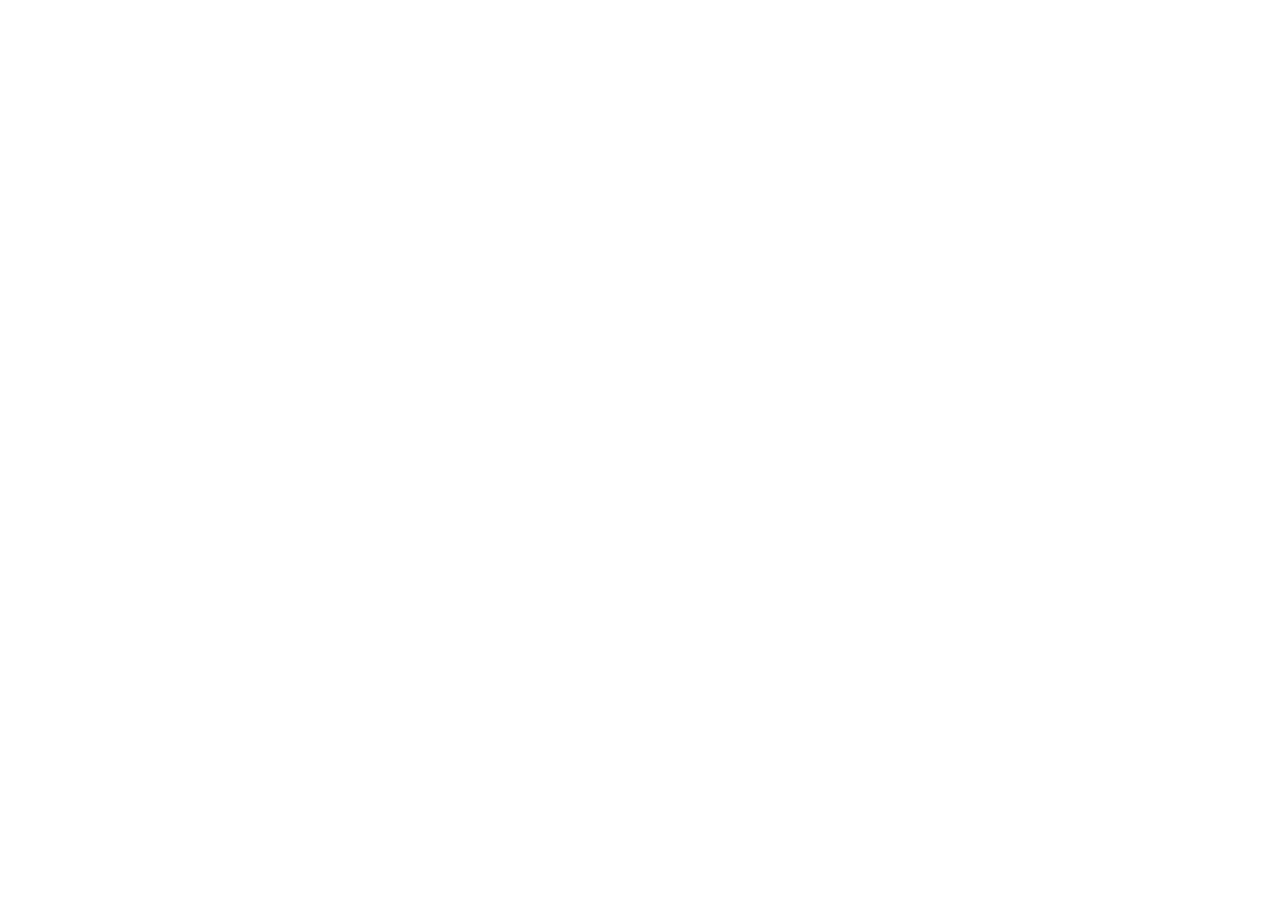
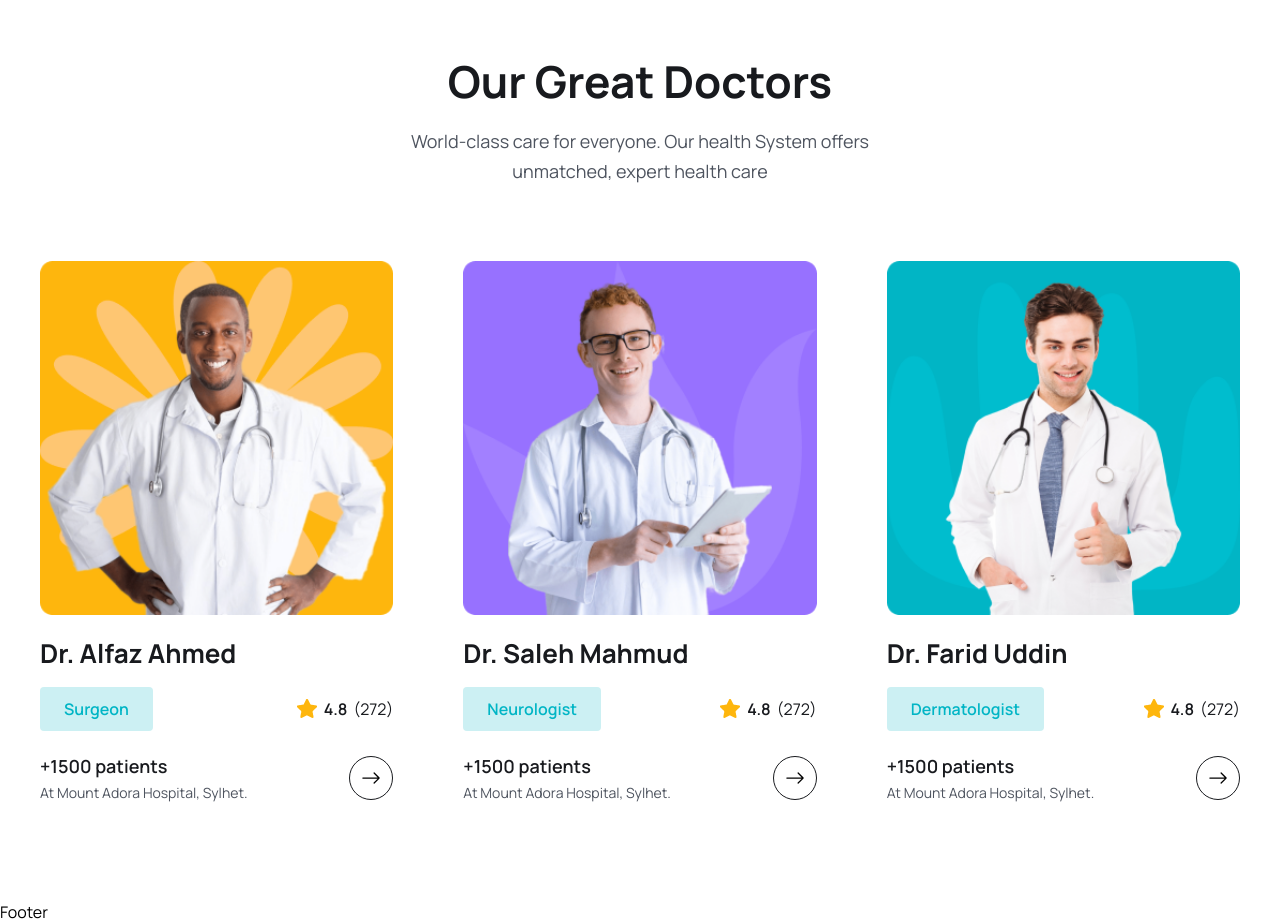
Before and after one commit to divyansh369/Medicare-Booking, a React (Vite) app in the folder frontend/: page /home in a window 1280 px wide. Shown: the part 3907-4831 px from the top of the page. Before the commit the page ends 3910 px from the top, so only its background shows below. Built offline with nearby package versions, Linux system fonts and the light colour scheme.

Commit message:
Doctors Section

```diff
--- a/frontend/src/assets/data/doctors.js
+++ b/frontend/src/assets/data/doctors.js
@@ -6,7 +6,7 @@
   {
     id: "01",
     name: "Dr. Alfaz Ahmed",
-    specialty: "Surgeon",
+    specialization: "Surgeon",
     avgRating: 4.8,
     totalRating: 272,
     photo: doctorImg01,
@@ -16,7 +16,7 @@
   {
     id: "02",
     name: "Dr. Saleh Mahmud",
-    specialty: "Neurologist",
+    specialization: "Neurologist",
     avgRating: 4.8,
     totalRating: 272,
     photo: doctorImg02,
@@ -26,7 +26,7 @@
   {
     id: "03",
     name: "Dr. Farid Uddin",
-    specialty: "Dermatologist",
+    specialization: "Dermatologist",
     avgRating: 4.8,
     totalRating: 272,
     photo: doctorImg03,
--- /dev/null
+++ b/frontend/src/components/Doctors/DoctorCard.jsx
@@ -0,0 +1,64 @@
+import React from "react";
+import starIcon from "../../assets/images/Star.png";
+import { Link } from "react-router-dom";
+import { BsArrowRight } from "react-icons/bs";
+
+const DoctorCard = ({ doctor }) => {
+  const {
+    name,
+    avgRating,
+    totalRating,
+    photo,
+    specialization,
+    totalPatients,
+    hospital,
+  } = doctor;
+
+  return (
+    <div className="p-3 lg:p-5">
+      <div>
+        <img src={photo} className="w-full" alt="" />
+      </div>
+
+      <h2 className="text-[18px] leading-[30px] lg:text-[26px] lg:leading-9 text-headingColor font-[700] mt-3 lg:mt-5">
+        {name}
+      </h2>
+
+      <div className="mt-2 lg:mt-4 flex items-center justify-between">
+        <span className="bg-[#CCF0F3] text-irisBlueColor py-1 px-2 lg:py-2 lg:px-6 text-[12px] leading-4 lg:text-[16px] lg:leading-7 font-semibold rounded">
+          {specialization}
+        </span>
+
+        <div className="flex items-center gap-[6px]">
+          <span className="flex items-center gap-[6px] text-[14px] leading-6 lg:text-[16px] lg:leading-7 font-semibold text-headingColor">
+            <img src={starIcon} alt="" />
+            {avgRating}
+          </span>
+          <span className="flex items-center gap-[6px] text-[14px] leading-6 lg:text-[16px] lg:leading-7 font-[400px] text-headingColor">
+            ({totalRating})
+          </span>
+        </div>
+      </div>
+
+      <div className="mt-[18px] lg:mt-5 flex items-center justify-between">
+        <div>
+          <h3 className="text-[16px] leading-7 lg:text-[18px] lg:leading-[30px] font-semibold text-headingColor ">
+            +{totalPatients} patients
+          </h3>
+          <p className="text-[14px] leading-6 font-[400] text-textColor">
+            At {hospital}
+          </p>
+        </div>
+
+        <Link
+          to="/doctors"
+          className="w-[44px] h-[44px] rounded-full border border-solid border-[#181A1E]  flex items-center justify-center group hover:bg-primaryColor hover:border-none"
+        >
+          <BsArrowRight className="group-hover:text-white w-6 h-5" />
+        </Link>
+      </div>
+    </div>
+  );
+};
+
+export default DoctorCard;
--- /dev/null
+++ b/frontend/src/components/Doctors/DoctorList.jsx
@@ -0,0 +1,14 @@
+import React from 'react'
+
+import {doctors} from '../../assets/data/doctors'
+import DoctorCard from './DoctorCard'
+
+const DoctorList = () => {
+  return (
+    <div className='grid grid-cols-1 sm:grid-cols-2 md:grid-cols-3 gap-4 lg:gap-[30px] mt-[30px] lg:mt-[55px]'>
+        {doctors.map((doctor) => <DoctorCard key={doctor.id} doctor={doctor}/>)}
+    </div>
+  )
+}
+
+export default DoctorList
--- a/frontend/src/pages/Home.jsx
+++ b/frontend/src/pages/Home.jsx
@@ -12,6 +12,7 @@
 import { BsArrowRight } from "react-icons/bs";
 import About from "../components/About/About";
 import ServiceList from "../components/Services/ServiceList";
+import DoctorList from "../components/Doctors/DoctorList";
 
 const Home = () => {
   return (
@@ -251,8 +252,25 @@
           </div>
         </div>
       </section>
+      {/* =========== feature section end ================= */}
 
-      {/* =========== feature section end ================= */}
+      {/* =========== our great doctors section end ================= */}
+      <section>
+        <div className="container">
+          <div className="xl:w-[470px] mx-auto">
+            <h2 className="heading text-center">Our Great Doctors</h2>
+            <p className="text__para text-center">
+              World-class care for everyone. Our health System offers unmatched,
+              expert health care
+            </p>
+          </div>
+
+          <DoctorList/>
+
+        </div>
+      </section>
+
+      {/* =========== our great doctors section end ================= */}
     </>
   );
 };
```
